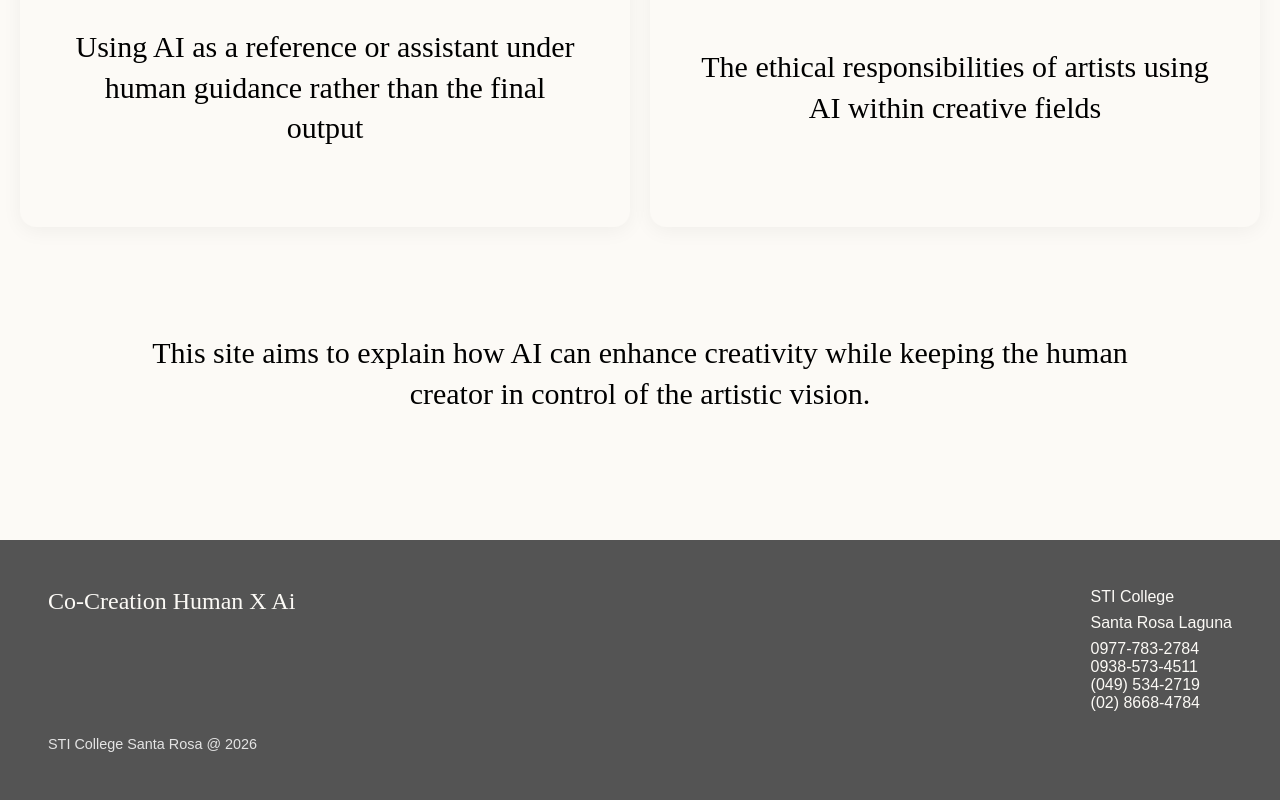
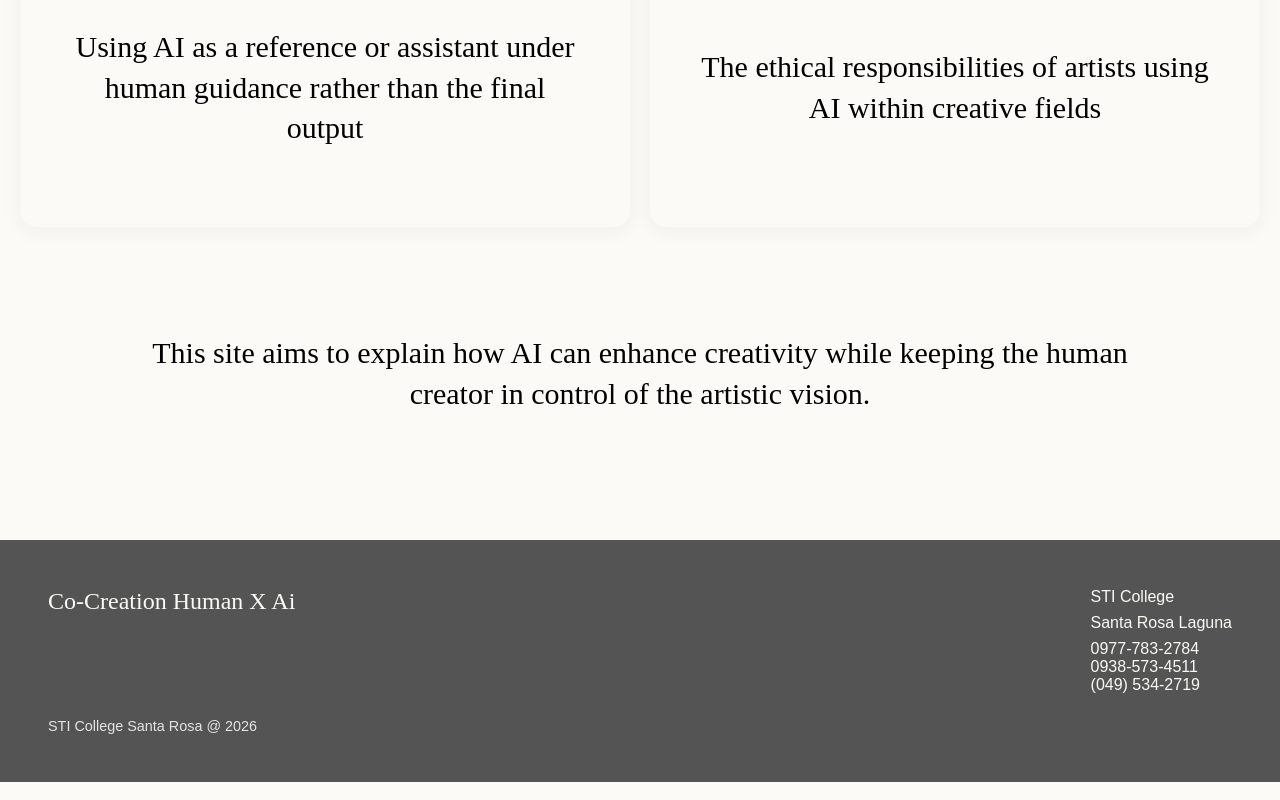
Before and after one commit to rosellerpelonia/ebook, a Vue app: page / in a window 1280 px wide. Shown: the part 2830-3630 px from the top of the page. Built offline with nearby package versions, Linux system fonts and the light colour scheme; no server answers; a web font is replaced by a local one.

Commit message:
removed number

```diff
--- a/src/components/AppFooter.vue
+++ b/src/components/AppFooter.vue
@@ -9,7 +9,7 @@
         <div>0977-783-2784 <br>
              0938-573-4511 <br>
              (049) 534-2719 <br>
-             (02) 8668-4784</div>
+             </div>
       </div>
     </div>
 
```
